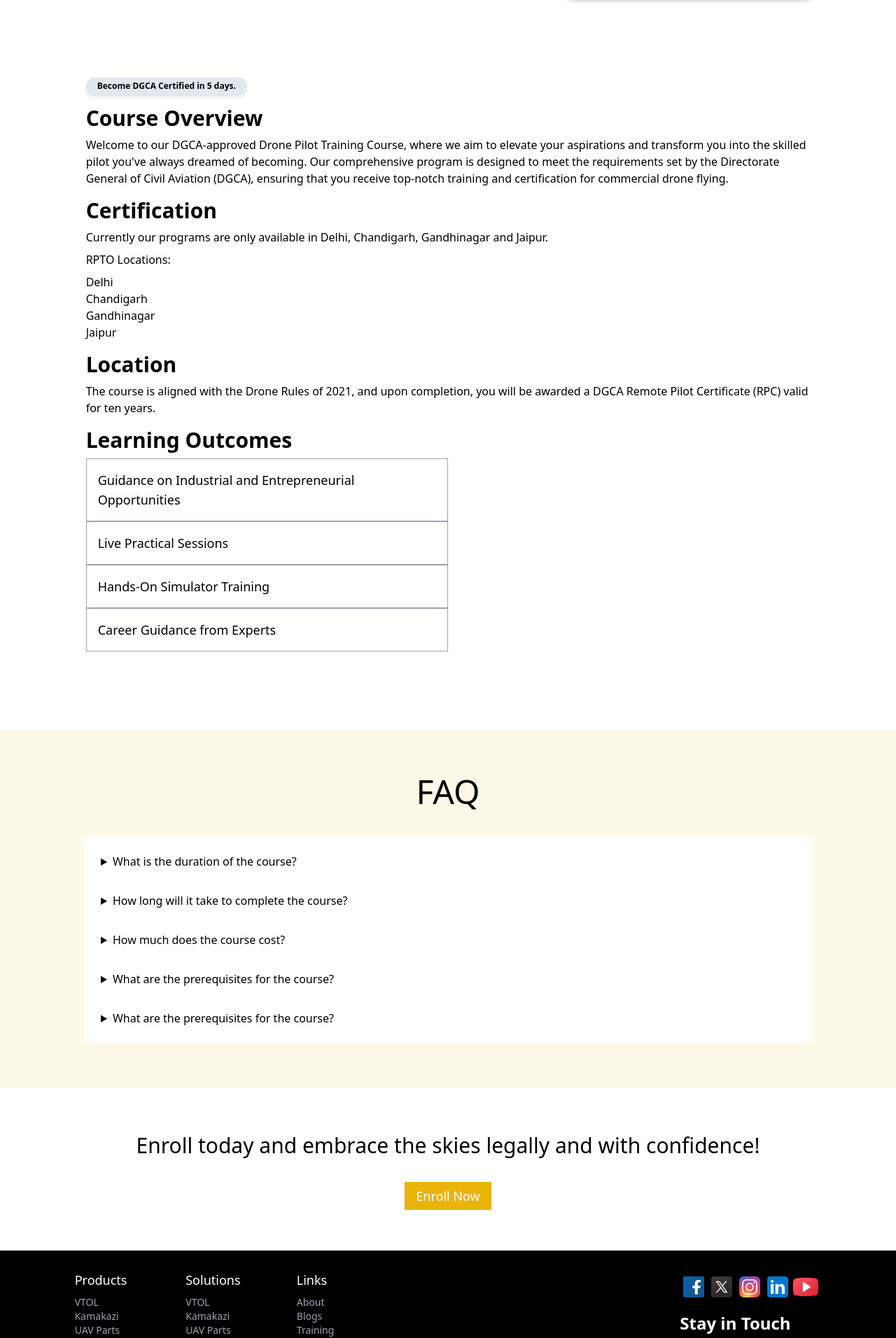
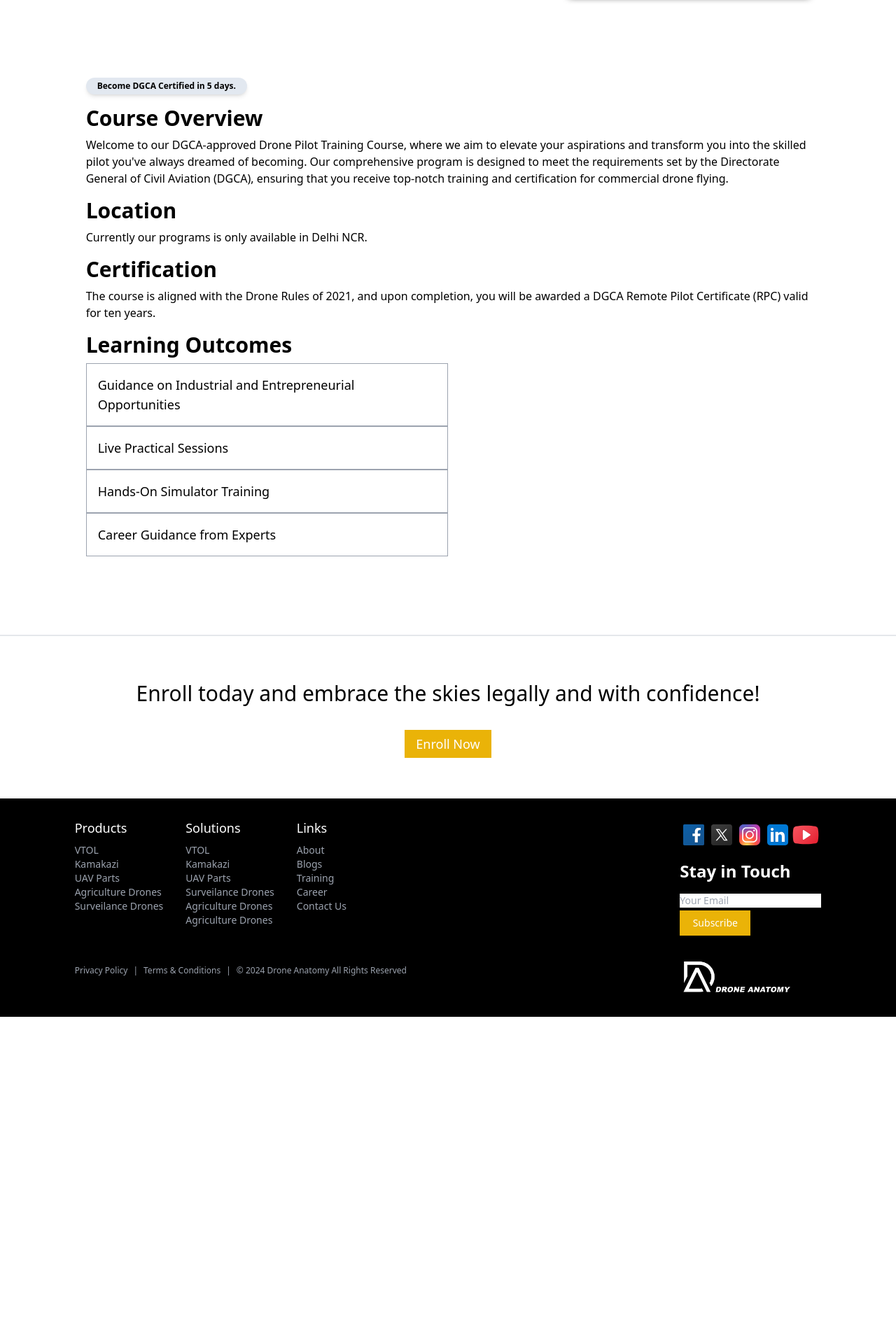
Before and after one commit to Aniket-89/drone-anatomy-website, a Django app: page /training/ in a window 1280 px wide. Shown: the part 954-2866 px from the top of the page at 70% size. After the commit the page ends 2407 px from the top, so only its background shows below. Run offline with Django 5.2, Linux system fonts and the light colour scheme; some libraries are stand-ins or nearby versions.

Commit message:
training

```diff
--- a/training/templates/training/basic-training.html
+++ b/training/templates/training/basic-training.html
@@ -13,20 +13,20 @@
             <!-- <img src="{% static 'training/img/basic-training.png' %}" alt="training-banner" class="w-full"> -->
             <!-- <div class="banner-overlay"></div> -->
             <div class="banner-content">
-                <h1 class="banner-heading text-5xl w-max mx-auto text-white" data-aos="zoom-out" data-aos-duration="400">Basic Training</h1>
+                <h1 class="banner-heading text-5xl w-max mx-auto text-white" data-aos="zoom-out" data-aos-duration="400">Pil<span class="text-yellow-500">o</span>t Training</h1>
             </div>
         </div>
     </div>
 
-    <div class="flex flex-col lg:flex-row px-4 md:w-10/12 mx-auto my-16 gap-2 justify-between">
+    <div class="flex flex-col lg:flex-row px-4 md:w-10/12 max-w-7xl mx-auto my-16 gap-2 justify-between">
         <div class="w-full lg:w-1/2 flex flex-col justify-center gap-6">
             <div class="flex gap-4">
                 <div class="rounded-full text-lg w-max px-4 py-2 rating relative" style="box-shadow: 2px 1px 2px #f5c000;">Rated 4.9 out of 5</div>
                 <img data-src="{% static 'training/img/stars.png' %}" width="100" height="60" alt="5stars" class="lazy h-11 ">
             </div>
 
-            <h2 class="3xl:text-7xl lg:text-5xl text-3xl font-semibold leading-[1.3] " data-aos="fade-up" data-aos-delay="200" data-aos-duration="500">DGCA Certified Pilot Training</h2>
-            <p data-aos="zoom-in">Unlock your true potential and join us on a journey of excellence in the exciting field of drone aviation!</p>
+            <h2 class="3xl:text-7xl lg:text-5xl text-3xl font-semibold leading-[1.3] " data-aos="fade-up"  data-aos-duration="500">DGCA Certified Pilot Training</h2>
+            <p data-aos="fade-up" data-aos-delay="200">Unlock your true potential and join us on a journey of excellence in the exciting field of drone aviation!</p>
                 <a href="#" download="DA_Training_Brochure.pdf" class="w-max shadow-lg 3xl:px-10 px-4 3xl:py-4 py-2 3xl:text-2xl text-lg bg-yellow-500 text-white hover:scale-105 hover:bg-yellow-600 hover:drop-shadow-md" data-aos="fade-right">Download Brochure</a>
             <img data-src="{% static 'training/img/DGCA-LOGO.png' %}" height="200" width="300" alt="DGCA LOGO" class="lazy object-contain">
         </div>
@@ -39,30 +39,23 @@
         </div>
     </div>
 
-    <div class="w-full px-4 md:w-10/12 lg:my-28 my-8 mx-auto flex flex-col gap-4">
-        <div class="text-xs bg-slate-200 font-semibold text-black rounded-full px-4 py-1 w-max shadow-md">Become DGCA Certified in 5 days.</div>
+    <div class="w-full px-4 md:w-10/12 max-w-7xl lg:my-28 my-8 mx-auto flex flex-col gap-4">
+        <div class="text-xs bg-slate-200 font-semibold text-black rounded-full px-4 py-1 w-max shadow-md" data-aos="fade-up">Become DGCA Certified in 5 days.</div>
         <div class="">
-            <h3 class="text-3xl font-semibold mb-2">Course Overview</h3>
-            <p>Welcome to our DGCA-approved Drone Pilot Training Course, where we aim to elevate your aspirations and transform you into the skilled pilot you've always dreamed of becoming. Our comprehensive program is designed to meet the requirements set by the Directorate General of Civil Aviation (DGCA), ensuring that you receive top-notch training and certification for commercial drone flying.</p>
+            <h3 class="text-3xl font-semibold mb-2" data-aos="fade-up">Course Overview</h3>
+            <p data-aos="fade-up" data-aos-delay="200">Welcome to our DGCA-approved Drone Pilot Training Course, where we aim to elevate your aspirations and transform you into the skilled pilot you've always dreamed of becoming. Our comprehensive program is designed to meet the requirements set by the Directorate General of Civil Aviation (DGCA), ensuring that you receive top-notch training and certification for commercial drone flying.</p>
         </div>
 
         <div class="space-y-2">
-            <h3 class="text-3xl font-semibold mb-2">Certification</h3>
-            <p>Currently our programs are only available in Delhi, Chandigarh, Gandhinagar and Jaipur.</p>
-            <p>RPTO Locations:</p>
-            <ol>
-                <li>Delhi</li>
-                <li>Chandigarh</li>
-                <li>Gandhinagar</li>
-                <li>Jaipur</li>
-            </ol>
+            <h3 class="text-3xl font-semibold mb-2" data-aos="fade-up" >Location</h3>
+            <p data-aos="fade-up" data-aos-delay="200">Currently our programs is only available in Delhi NCR.</p>
         </div>
-        <div class="">
-            <h3 class="text-3xl font-semibold mb-2">Location</h3>
-            <p>The course is aligned with the Drone Rules of 2021, and upon completion, you will be awarded a DGCA Remote Pilot Certificate (RPC) valid for ten years.</p>
+        <div class="" >
+            <h3 class="text-3xl font-semibold mb-2" data-aos="fade-up" >Certification</h3>
+            <p data-aos="fade-up" data-aos-delay="200">The course is aligned with the Drone Rules of 2021, and upon completion, you will be awarded a DGCA Remote Pilot Certificate (RPC) valid for ten years.</p>
         </div>
 
-        <div class="">
+        <div class="" data-aos="fade-up" data-aos-delay="200">
             <h3 class="text-3xl font-semibold mb-2">Learning Outcomes</h3>
             <div class="border border-gray-400 p-4 lg:w-1/2">
                 <input type="checkbox" id="line1" class="course-details peer" ><label for="line1" class="text-lg peer-checked:text-yellow-500 peer-checked:font-semibold hover:cursor-pointer">Guidance on Industrial and Entrepreneurial Opportunities</label>
@@ -82,59 +75,8 @@
             </div>
         </div>
     </div>
-    <section>
-        <div class="w-full h-max py-16 bg-[#fdf9e8] px-4">
-            <div class="flex flex-col w-full md:w-10/12 max-w-[1280px] mx-auto gap-10 justify-center items-center">
 
-                <h3 class="3xl:text-5xl lg:text-5xl text-3xl font-medium text-center" data-aos="fade-up" data-aos-duration="500">FAQ</h3>
-                <div class="w-full"  data-aos="slide-up" data-aos-duration="400">
-                    <div class="w-full p-2 bg-white rounded-lg">
-                        <details class="w-full p-2 bg-white rounded-lg">
-                            <summary class="w-full p-2 bg-white rounded-lg cursor-pointer font-medium focus:font-semibold">
-                                What is the duration of the course?
-                            </summary>
-                            <div class="px-4 py-2">
-                                The course is aligned with the Drone Rules of 2021, and upon completion, you will be awarded a DGCA Remote Pilot Certificate (RPC) valid for ten years.
-                            </div>
-                        </details>
-
-                        <details class="w-full p-2 bg-white rounded-lg">
-                            <summary class="w-full p-2 bg-white rounded-lg cursor-pointer font-medium focus:font-semibold">
-                                How long will it take to complete the course?
-                            </summary>
-                            <div class="px-4 py-2">
-                                The course is aligned with the Drone Rules of 2021, and upon completion, you will be awarded a DGCA Remote Pilot Certificate (RPC) valid for ten years.
-                            </div>
-                        </details>
-
-                        <details class="w-full p-2 bg-white rounded-lg">
-                            <summary class="w-full p-2 bg-white rounded-lg cursor-pointer font-medium focus:font-semibold">
-                                How much does the course cost?
-                            </summary>
-                            <div class="px-4 py-2">
-                                The course is aligned with the Drone Rules of 2021, and upon completion, you will be awarded a DGCA Remote Pilot Certificate (RPC) valid for ten years.
-                            </div>
-                        </details>
-
-                        <details class="w-full p-2 bg-white rounded-lg">
-                            <summary class="w-full p-2 bg-white rounded-lg cursor-pointer font-medium focus:font-semibold">
-                                What are the prerequisites for the course?
-                            </summary>
-                            <div class="px-4 py-2">
-                                The course is aligned with the Drone Rules of 2021, and upon completion, you will be awarded a DGCA Remote Pilot Certificate (RPC) valid for ten years.
-                            </div>
-                        </details>
-
-                        <details class="w-full p-2 bg-white rounded-lg">
-                            <summary class="w-full p-2 bg-white rounded-lg cursor-pointer font-medium focus:font-semibold">
-                                What are the prerequisites for the course?
-                            </summary>
-                            <div class="px-4 py-2">
-                                The course is aligned with the Drone Rules of 2021, and upon completion, you will be awarded a DGCA Remote Pilot Certificate (RPC) valid for ten years.
-                            </div>
-                        </details>
-    </section>
-    <section class="w-full h-max py-16 px-2">
+    <section class="w-full h-max py-16 px-2 bg-accentLight border-t-2">
         <div class="flex flex-col gap-10 justify-center items-center">
 
             <h3 class="3xl:text-5xl text-3xl text-center" data-aos="fade-up" data-aos-duration="500">Enroll today and embrace the skies legally and with confidence!</h3>
```
